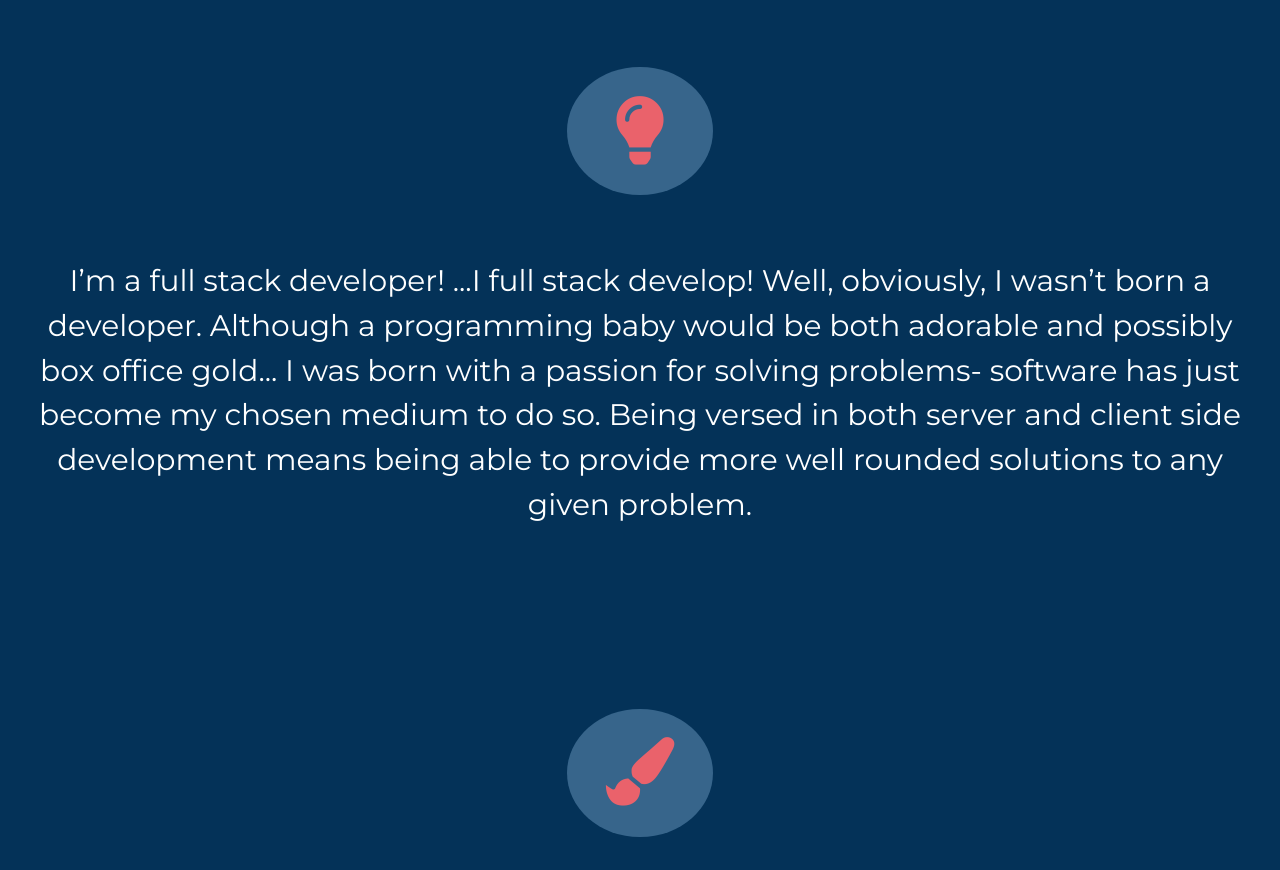
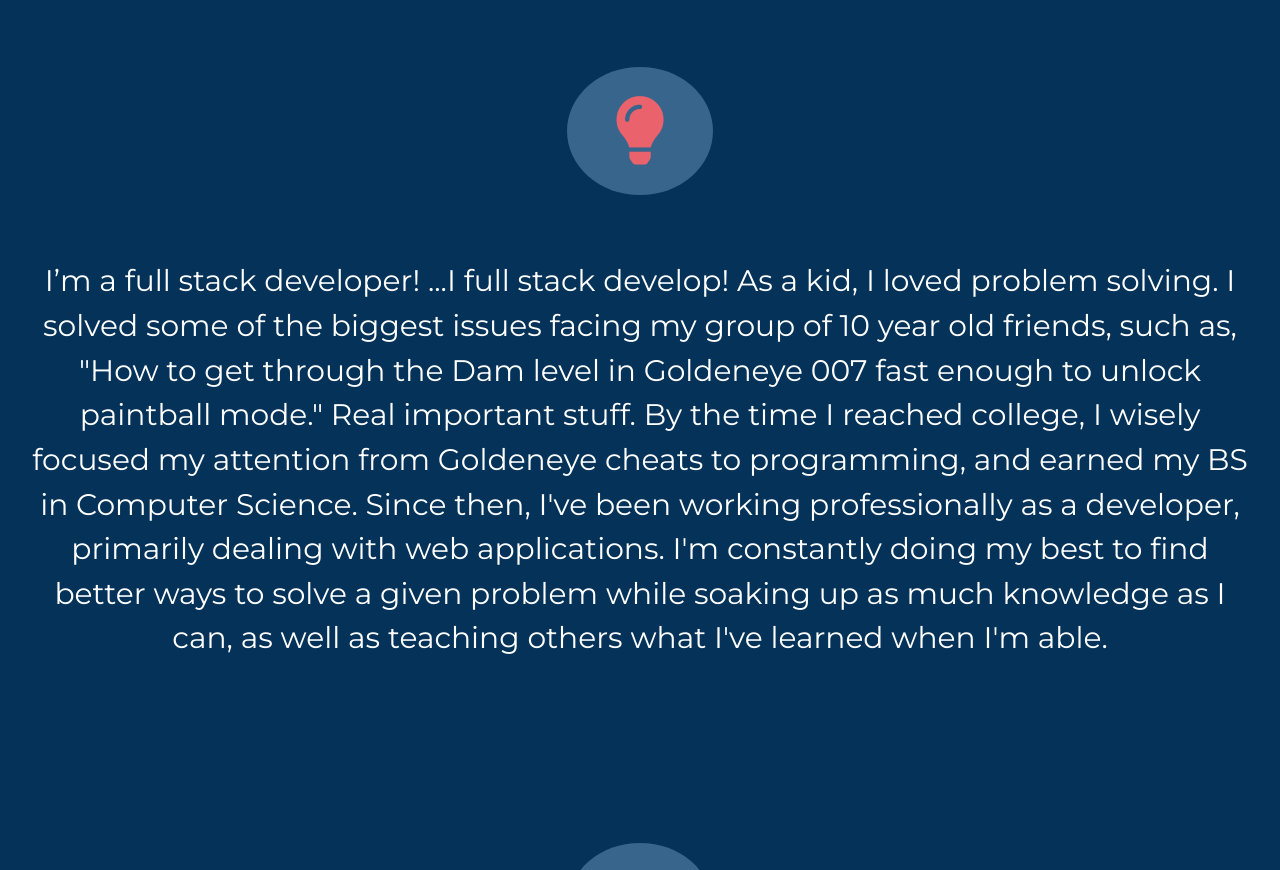
Before and after one commit to RobBlack90/whois-robby, a plain HTML site: page index.html in a window 1280 px wide. Shown: the part 1849-2719 px from the top of the page. Drawn offline with nearby package versions, Linux system fonts and the light colour scheme.

Commit message:
Rework wording

```diff
--- a/index.html
+++ b/index.html
@@ -55,11 +55,16 @@
           <span class="icon-wrapper">
             <i class="fas fa-lightbulb fa-fw red"></i>
           </span>
-          <p>I’m a full stack developer! ...I full stack develop! Well, obviously, I wasn’t born a developer.
-            Although a programming baby would be both adorable and possibly
-            box office gold... I was born with a passion for solving problems-
-            software has just become my chosen medium to do so. Being versed in both
-            server and client side development means being able to provide more well rounded solutions to any given problem.</p>
+          <p>
+            I’m a full stack developer! ...I full stack develop! As a kid, I loved problem solving.
+            I solved some of the biggest issues facing my group of 10 year old friends, such as,
+            <a href="https://www.youtube.com/watch?v=h5K0AB6W8vE" target="_blank">"How to get through the Dam level in Goldeneye 007 fast enough to unlock paintball mode."</a> Real
+            important stuff. By the time I reached college, I wisely focused my attention from Goldeneye cheats to programming,
+            and earned my BS in Computer Science. Since then, I've been working professionally as a developer,
+            primarily dealing with web applications. I'm constantly doing my best to find better ways to solve
+            a given problem while soaking up as much knowledge as I can, as well as teaching others what I've
+            learned when I'm able.
+          </p>
         </article>
       </div>
       <div class="text-wrapper right">
```
